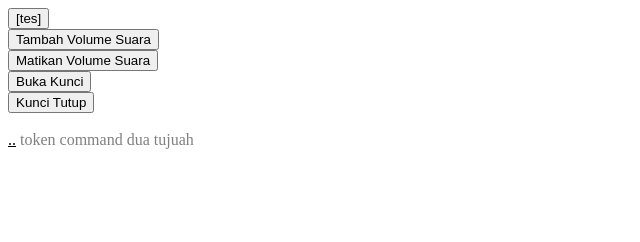
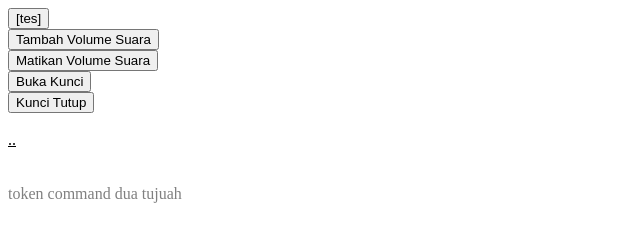
Before and after one commit to isusualbrag/isusualbrag.github.io, a plain HTML site: page index.html in a window 1280 px wide. Shown: the whole page, without its empty margins (0-640 px from the left). Drawn offline with nearby package versions, Linux system fonts and the light colour scheme.

Commit message:
Update index.html

```diff
--- a/index.html
+++ b/index.html
@@ -103,6 +103,6 @@
 <br><br>
 <u id="info">..</u>
 
-    <span style="color:grey">token command dua tujuah </span>
+    <br><br><br><span style="color:grey">token command dua tujuah </span>
 </body>
 </html>
```
